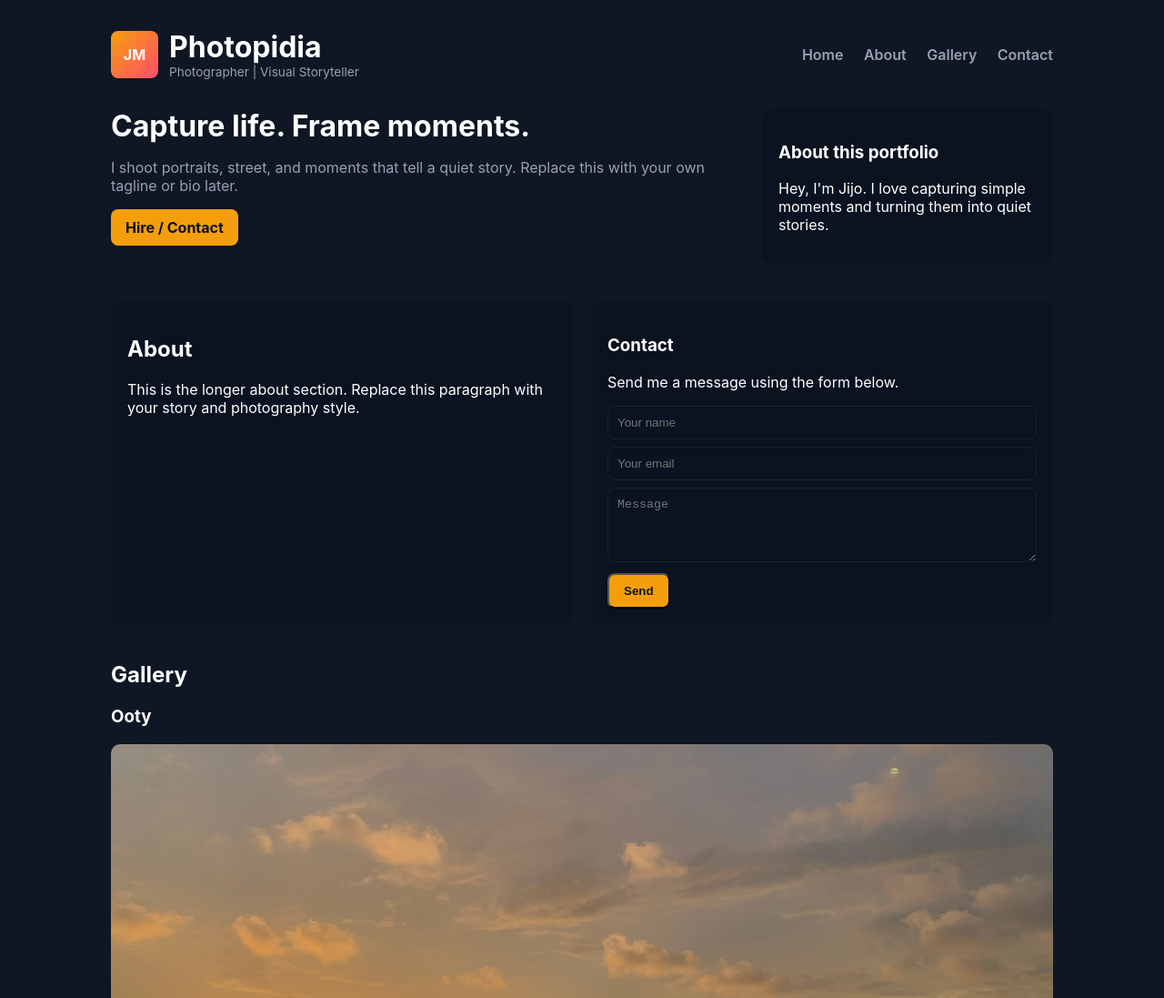
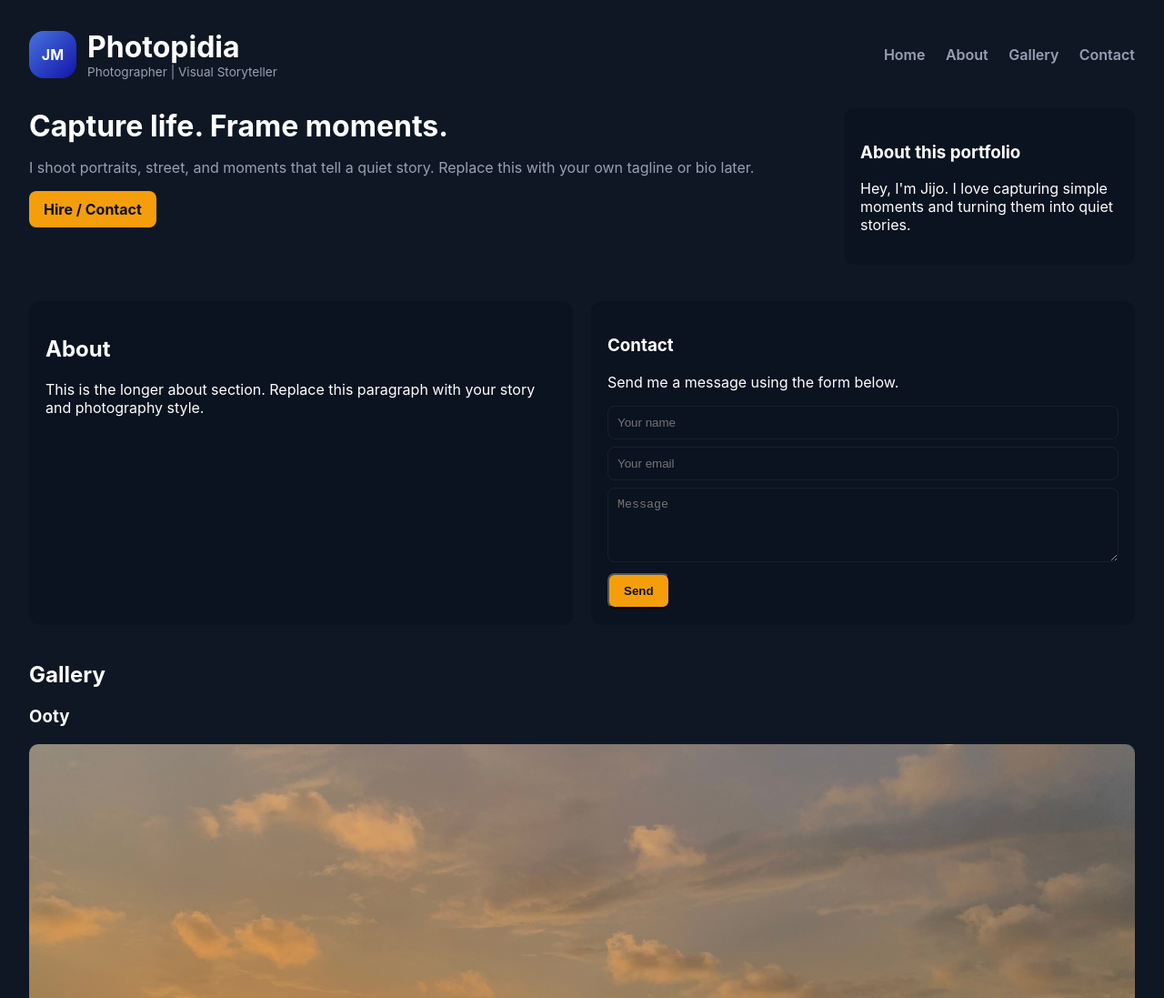
Before and after one commit to jijomathew05/test-phoweb, a plain HTML site: page index.html in a window 1280 px wide. Shown: the top 1097 px of the page at 91% size. Drawn offline with Linux system fonts and the light colour scheme; a script that the page names is missing.

Commit message:
Design changes

```diff
--- a/style.css
+++ b/style.css
@@ -9,11 +9,11 @@
 
   * {box-sizing:border-box; transition: all 0.3s ease;}
   body {margin:0; background:var(--bg); color:var(--white);}
-  .container {max-width:1100px; margin:0 auto; padding:32px;}
+  .container {max-width:1500px; margin:0 auto; padding:32px;}
 
   header {display:flex; justify-content:space-between; align-items:center; margin-bottom:32px;}
   .brand {display:flex; gap:12px; align-items:center;}
-  .logo {width:52px; height:52px; background:linear-gradient(135deg,var(--accent),#ff4d6d); display:flex; align-items:center; justify-content:center; font-weight:700; border-radius:8px;}
+  .logo {width:52px; height:52px; background:linear-gradient(135deg,#4774dd,#1114aa); display:flex; align-items:center; justify-content:center; font-weight:700; border-radius:16px;}
   .brand h1 {margin:0;}
   .brand p {margin:0; font-size:0.85rem; color:var(--muted);}
   nav a {color:var(--muted); text-decoration:none; margin-left:18px; font-weight:600;}
@@ -29,9 +29,9 @@
   .input, textarea {width:100%; padding:10px; margin-bottom:8px; border-radius:8px; border:1px solid rgba(255,255,255,0.06); background:transparent; color:var(--white);}
 
   .gallery {display:grid; grid-template-columns:repeat(3,1fr); gap:12px; margin-bottom:40px;}
-  .gallery img {width:100%; height:220px; object-fit:cover; border-radius:10px; transition: transform 0.5s ease, box-shadow 0.5s ease;}
+  .gallery img {width:100%; height:330px; object-fit:cover; border-radius:10px; transition: transform 0.5s ease, box-shadow 0.5s ease;}
   .gallery img:hover {transform:scale(1.07); box-shadow:0 8px 25px rgba(0,0,0,0.6);}
-  .gallery .wide {grid-column: span 2; height:220px;}
+  .gallery .wide {grid-column: span 2; height:330px;}
   .gallery .large {grid-column: span 3; height:440px;}
 
   footer {text-align:center; margin-top:20px; color:var(--muted);}
```
